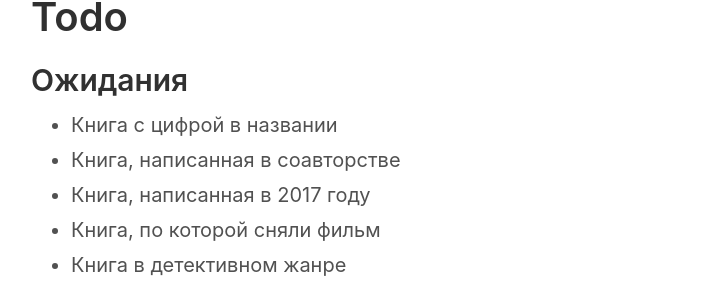
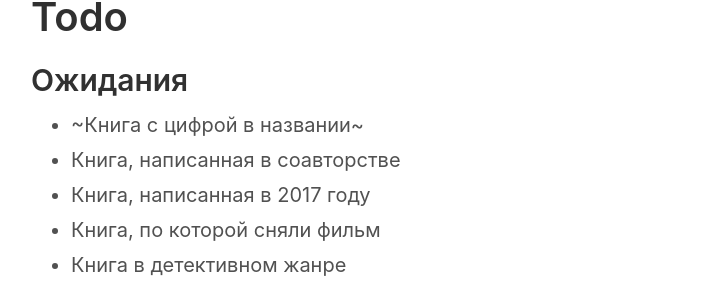
Before and after one commit to yevhenii-havrylenko/yevhenii-havrylenko.github.io, a Jekyll site: the page built from index.md, in a window 1280 px wide. Shown: the part 139-444 px from the top of the page, without its empty margins (259-964 px from the left). Built offline with Jekyll 4.4.1, drawn with Linux system fonts in a browser that asks for light colours.

```diff
--- a/index.md
+++ b/index.md
@@ -4,7 +4,7 @@ title: Todo
 ---
 
 ## Ожидания
-- Книга с цифрой в названии
+- ~Книга с цифрой в названии~
 - Книга, написанная в соавторстве
 - Книга, написанная в 2017 году
 - Книга, по которой сняли фильм
```
